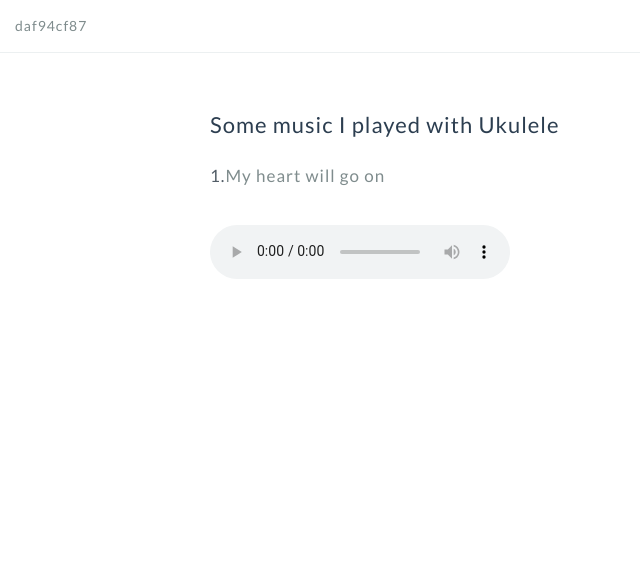
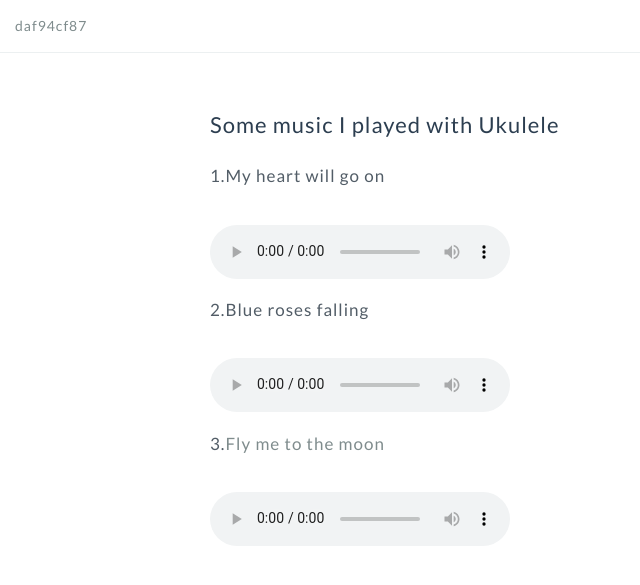
Before and after one commit to GuoJing/blog, a Jekyll site: the page built from ukulele/index.md, in a window 1280 px wide. Shown: the top 585 px of the page, without its empty margins (0-640 px from the left). Built offline with Jekyll 4.4.1, drawn with Linux system fonts in a browser that asks for light colours.

Commit message:
auto commit

```diff
--- a/ukulele/index.md
+++ b/ukulele/index.md
@@ -5,6 +5,14 @@ description: Ukulele
 ---
 ## Some music I played with Ukulele ##
 
-1.*My heart will go on*
+1.My heart will go on
 
 <audio src="http://guojing.qiniudn.com/My_heart_will_go_on.mp3" controls></audio>
+
+2.Blue roses falling
+
+<audio src="http://guojing.qiniudn.com/Blue_roses_falling.mp3" controls></audio>
+
+3.*Fly me to the moon*
+
+<audio src="http://guojing.qiniudn.com/Fly_me_to_the_moon.mp3" controls></audio>
```
